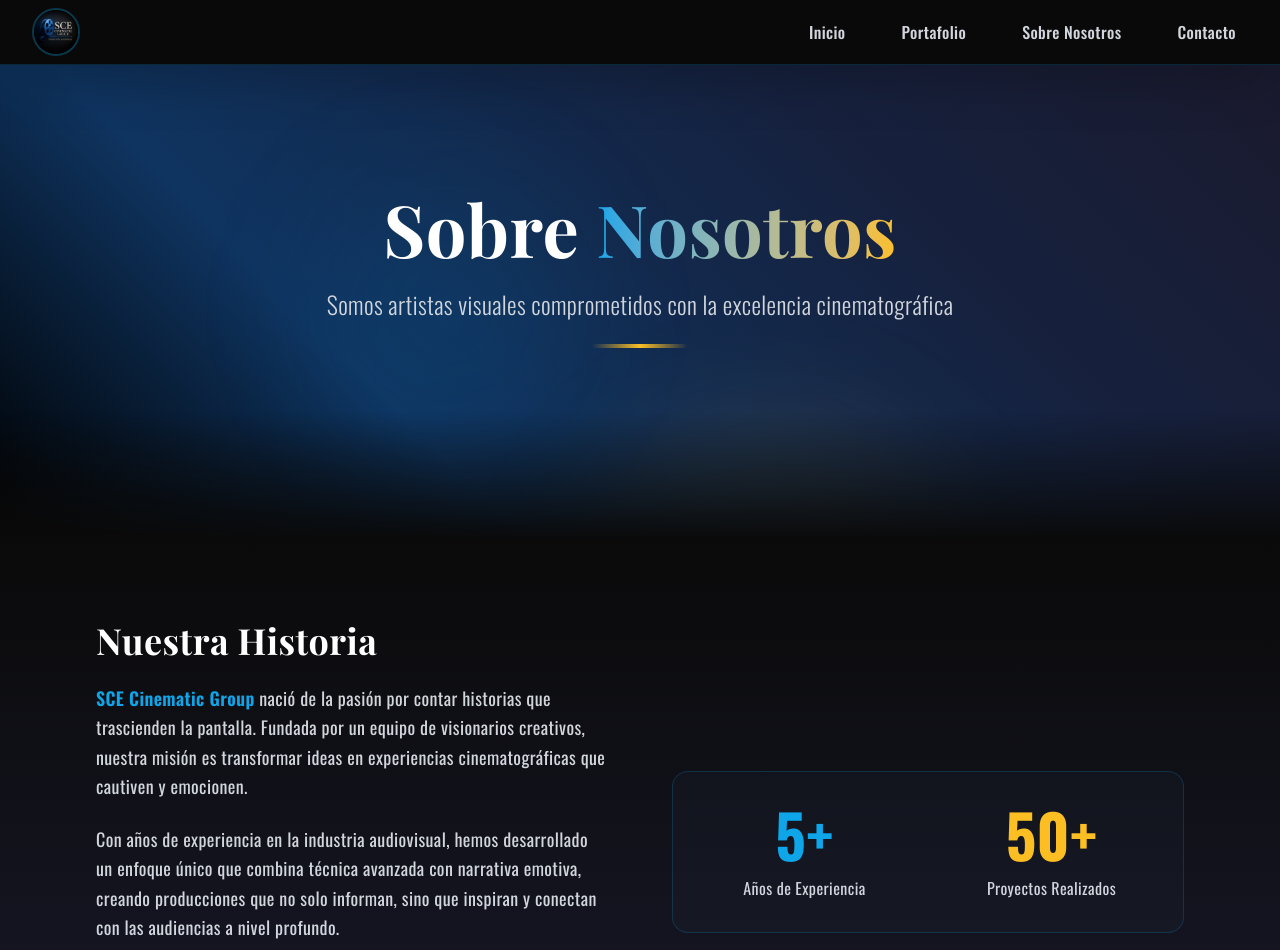
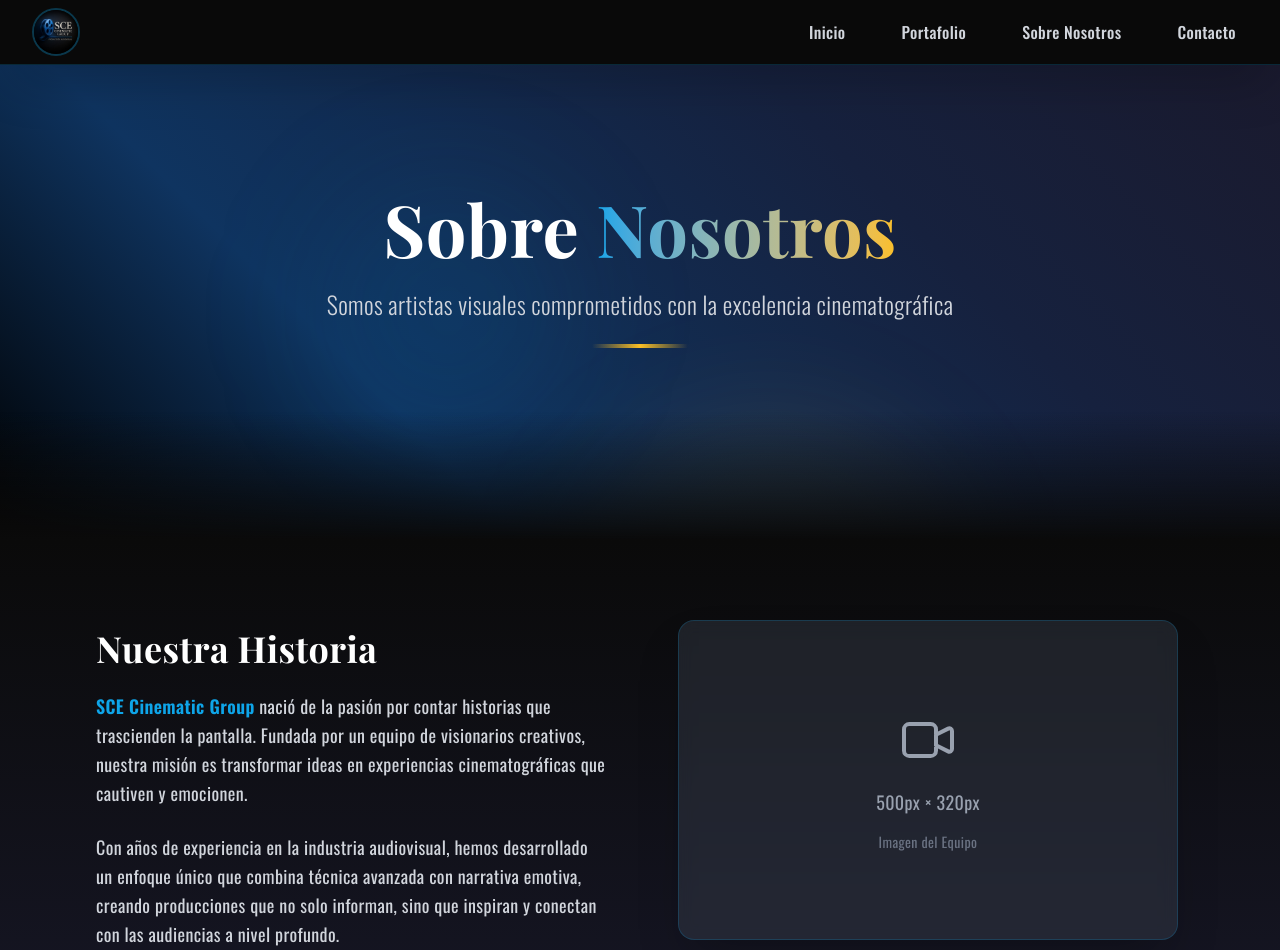
Before and after one commit to scegroupintl/sce-cinematic-website, a Next.js app: page /about in a window 1280 px wide. Shown: the top 950 px of the page. Built offline with nearby package versions, Linux system fonts and the light colour scheme.

Commit message:
Add placeholder image for about page

```diff
--- a/app/about/page.tsx
+++ b/app/about/page.tsx
@@ -65,7 +65,33 @@ export default function AboutUs() {
             </div>
 
             <div className="relative">
-              <div className="bg-dark-50/20 rounded-2xl p-8 border border-secondary-400/20">
+              {/* Image Placeholder */}
+              <div className="relative flex justify-center items-center mb-3">
+                <div className="w-[500px] h-80 bg-gray-600/30 rounded-2xl flex items-center justify-center shadow-2xl backdrop-blur-sm border border-secondary-400/20">
+                  <div className="text-center space-y-4">
+                    <svg
+                      className="w-16 h-16 mx-auto text-gray-400"
+                      fill="none"
+                      stroke="currentColor"
+                      viewBox="0 0 24 24"
+                    >
+                      <path
+                        strokeLinecap="round"
+                        strokeLinejoin="round"
+                        strokeWidth="1.5"
+                        d="M15 10l4.553-2.276A1 1 0 0121 8.618v6.764a1 1 0 01-1.447.894L15 14M5 18h8a2 2 0 002-2V8a2 2 0 00-2-2H5a2 2 0 00-2 2v8a2 2 0 002 2z"
+                      />
+                    </svg>
+                    <div className="text-gray-400 text-lg font-cinematic">
+                      500px × 320px
+                    </div>
+                    <div className="text-gray-500 text-sm">
+                      Imagen del Equipo
+                    </div>
+                  </div>
+                </div>
+              </div>
+              <div className="bg-dark-50/20 rounded-2xl py-6 border border-secondary-400/20">
                 <div className="grid grid-cols-2 gap-12 text-center">
                   <div className="space-y-3">
                     <div className="text-5xl md:text-6xl font-bold text-secondary-400">
```
